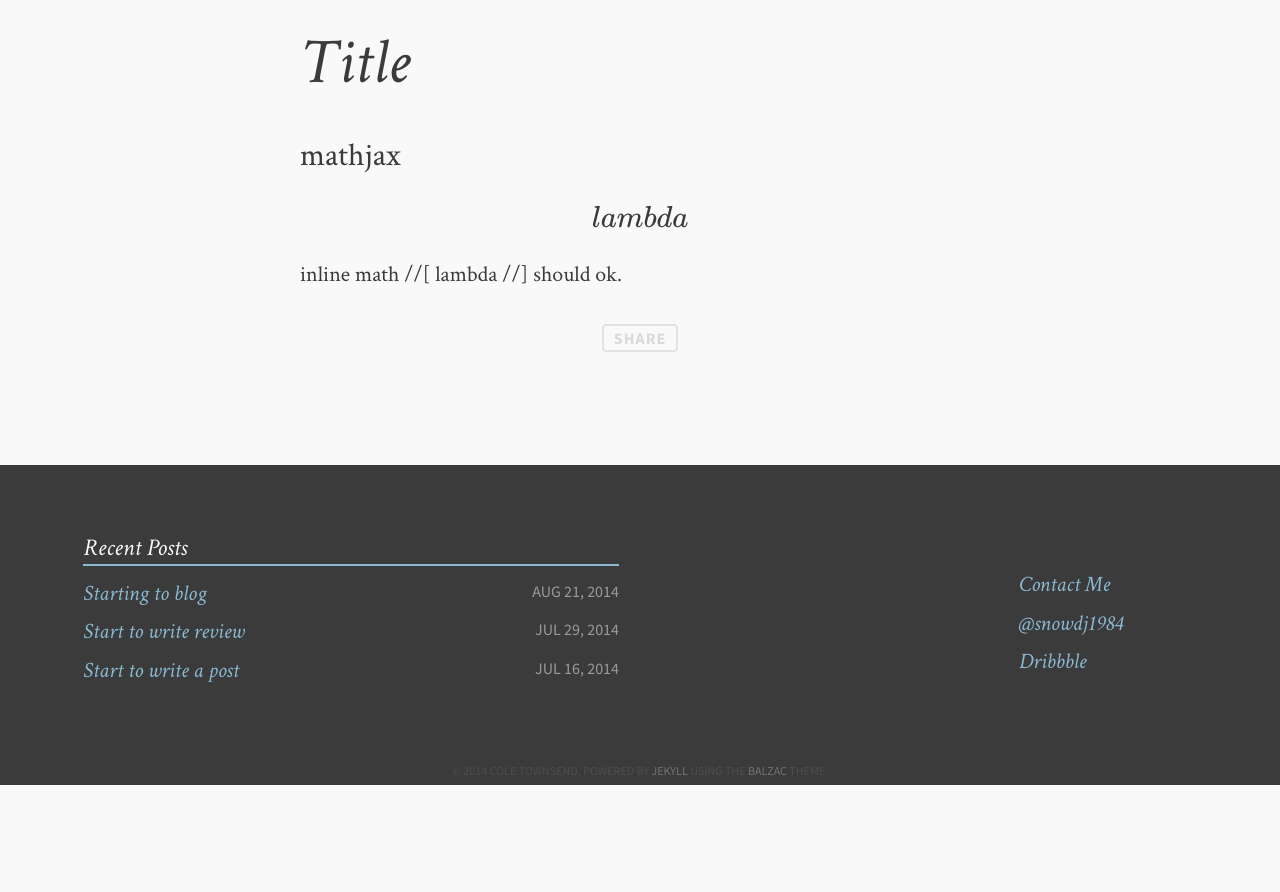
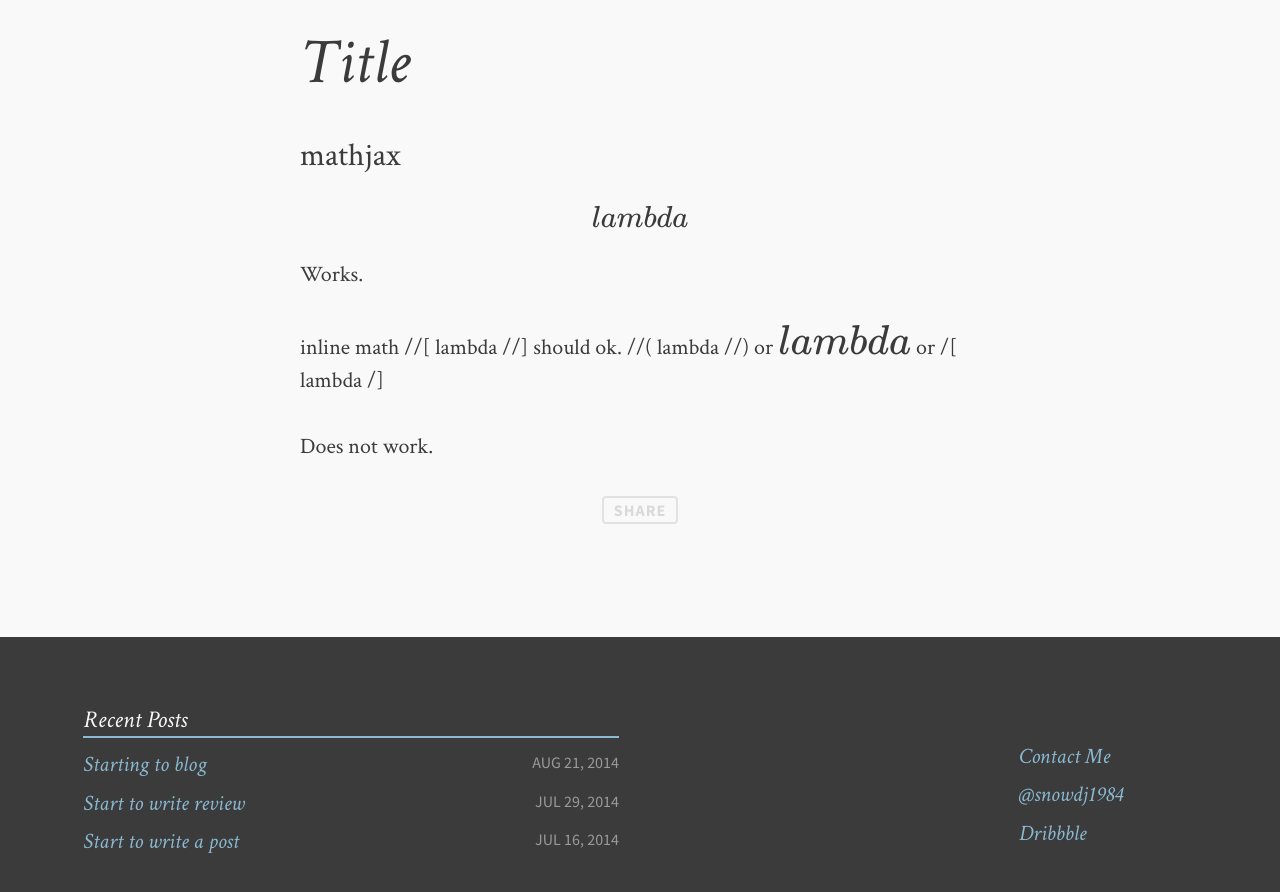
Before and after one commit to snowdj/testlab, a Jekyll site: the page built from _posts/2014-08-21-start-blog.md, in a window 1280 px wide and 900 px high, scrolled down 872 px. Shown: the top 892 px of the window. Built offline with Jekyll 4.4.1, drawn with Linux system fonts in a browser that asks for light colours; formulas are drawn with MathJax 3; comment, search, counter and statistics services are not loaded; before the commit the page ends 1657 px from its top, so only the background shows below that.

Commit message:
try inline math

```diff
--- a/_posts/2014-08-21-start-blog.md
+++ b/_posts/2014-08-21-start-blog.md
@@ -23,4 +23,8 @@ date: 2014-08-21
 
 $$lambda$$
 
-inline math //[ lambda //] should ok.
+Works.
+
+inline math //[ lambda //] should ok. //( lambda //)  or $$lambda$$ or /[ lambda /]
+
+Does not work.
```
